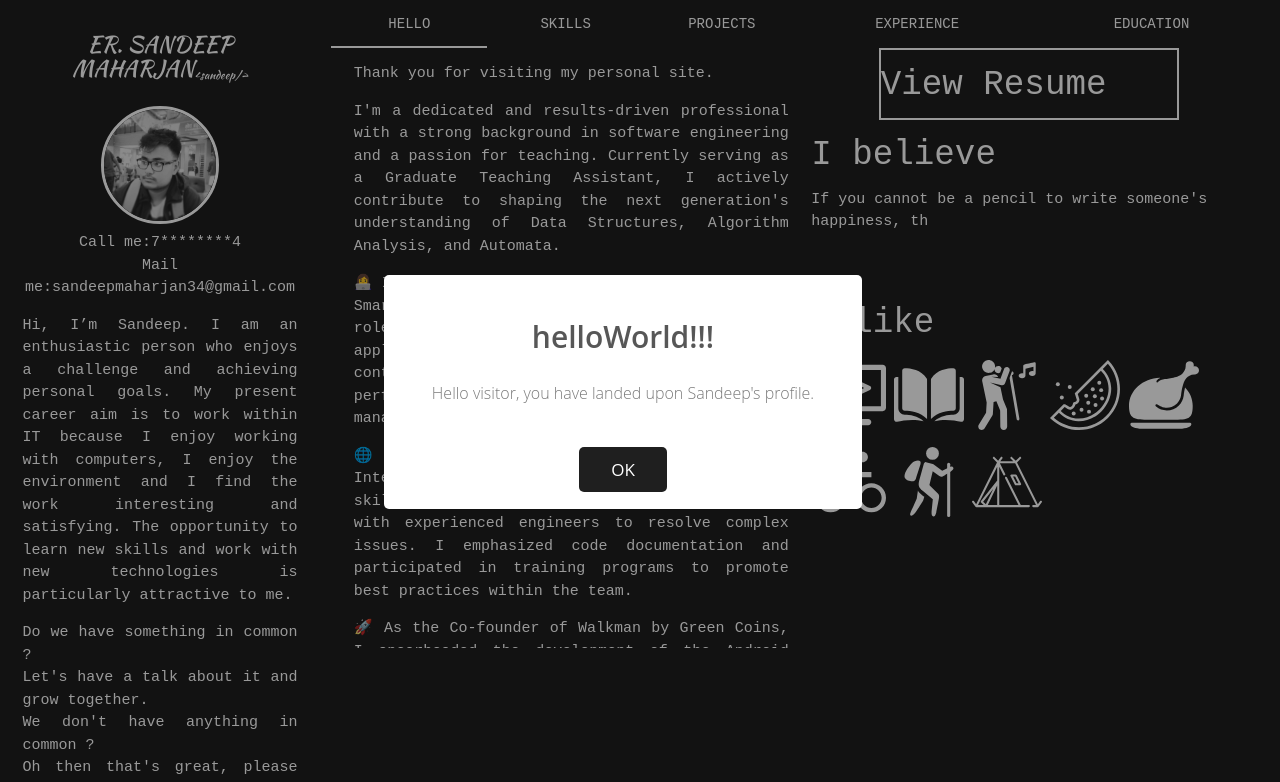
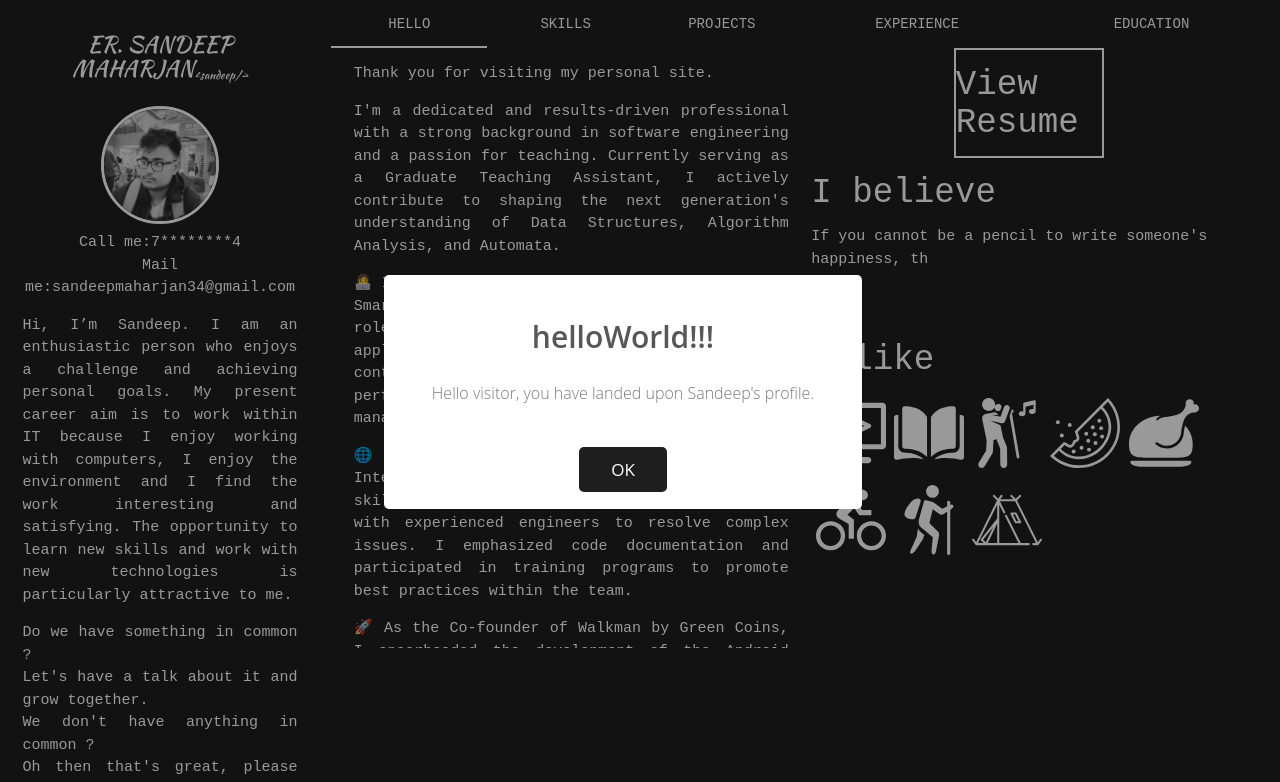
Before and after one commit to sandeepmaharjan55/SandeepPersonalSite, a plain HTML site: page index.html in a window 1280 px wide. Shown: the top 782 px of the page. Drawn offline with Linux system fonts and the light colour scheme; a web font is replaced by a local one.

Commit message:
Update index.html

```diff
--- a/index.html
+++ b/index.html
@@ -48,7 +48,7 @@
 					<div class="row">
 						<div id="helloText" class="col m6 s12 "></div>
 						<div class="col m6 s12">
-							<div style="width: 300px; border: solid white 2px;" class="row">
+							<div style="width: 150px; border: solid white 2px;" class="row">
 								<a href="https://drive.google.com/file/d/1sI0b_lWHVcAtkUGo0HIO4hIUAxuWdTpD/view?usp=drive_link"><h4>View Resume</h4></a>
 							</div>
 
```
